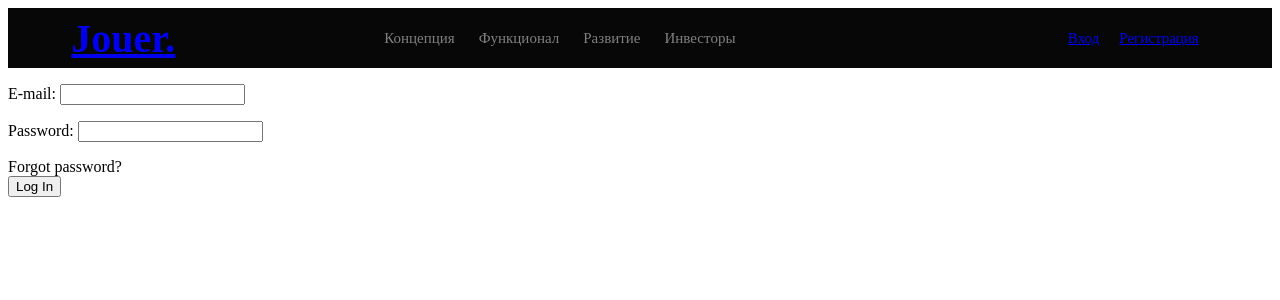
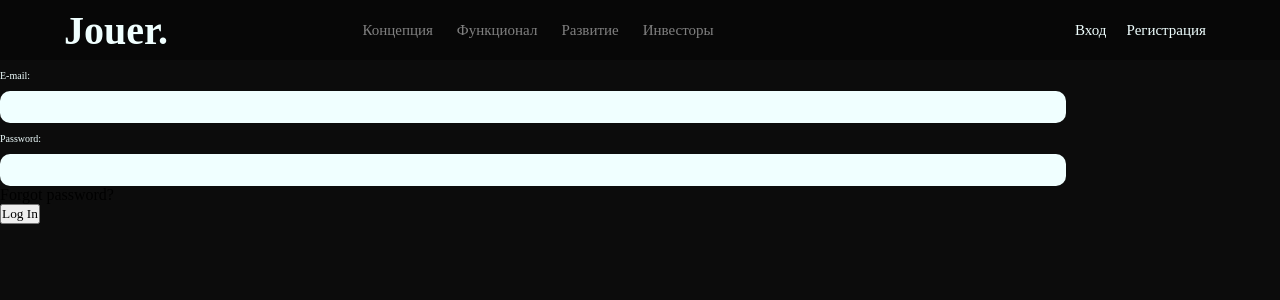
Before and after one commit to Georgykarat/Jouer, a Django app: page /login/ in a window 1280 px wide. Shown: the top 300 px of the page. Run offline with Django 4.2, Linux system fonts and the light colour scheme.

Commit message:
Signin styles

```diff
--- /dev/null
+++ b/home/static/styles/home_signin.css
@@ -0,0 +1,188 @@
+* {
+    font-family: "ComissionerR";
+	margin: 0;
+    padding: 0;
+    text-decoration: none;
+    list-style: none;
+}
+a {
+    text-decoration: none;
+    color: unset;
+}
+
+body, html {
+    margin: 0;
+    height: 0;
+    max-width: 100%;
+    width: 100%;
+}
+body {
+    background-color: #0c0c0c;
+}
+main {
+    display: block;
+    width: 100%;
+
+    height: 100vh;
+}
+.main__cnt {
+    display: flex;
+    width: 100%;
+    height: 100vh;
+    justify-content: center;
+    align-items: center;
+    background-color: #070707d8;
+    margin: 0vh 0;
+}
+.main__signup_cnt {
+    display: flex;
+    justify-content: center;
+    flex-wrap: wrap;
+    align-items: center;
+    width: 30vw;
+    min-height: 70vh;
+    background-color: #252525d8;
+    border-radius: 20px;
+    border: 1px solid transparent;
+}
+.main__signup_cnt2 {
+    display: none;
+    justify-content: center;
+    flex-wrap: wrap;
+    align-items: center;
+    width: 30vw;
+    min-height: 70vh;
+    background-color: #252525d8;
+    border-radius: 20px;
+    border: 1px solid transparent;
+}
+.main__signup_form {
+    display: flex;
+    justify-content: center;
+    flex-wrap: wrap;
+    align-items: center;
+    width: 90%;
+    padding: 5% 5%;
+}
+h2 {
+    font-size: 20px;
+    color: azure;
+    width: 100%;
+    text-align: center;
+    margin-bottom: 10px;
+}
+label {
+    font-size: 10px;
+    text-align: center;
+    color: azure;
+    width: 90%;
+    padding-bottom: 10px;
+    padding-top: 10px;
+    display: flex;
+}
+.main__form_inputcnt {
+    display: flex;
+    justify-content: center;
+    flex-wrap: wrap;
+    width: 100%;
+}
+input {
+    height: 30px;
+    border-radius: 10px;
+    border: 1px solid transparent;
+    background-color: azure;
+    color: #0c0c0c;
+    font-size: 15px;
+    padding-left: 20px;
+    padding-right: 20px;
+    width: 80%;
+    outline: none;
+}
+.register__form-reg-block {
+    display: flex;
+    width: 90%;
+    flex-wrap: wrap;
+    justify-content: start;
+}
+.register__form-reg-block_checkbox {
+    display: flex;
+    width: 100%;
+    flex-wrap: nowrap;
+    justify-content: start;
+}
+.checkbox__reg__custom {
+    width: 5%;
+    cursor: pointer;
+}
+.att-text-1 {
+    color: azure;
+    font-size: 10px;
+}
+.password-check-att-general-cnt-first-row {
+    display: flex;
+    flex-wrap: wrap;
+    justify-content: center;
+    align-items: center;
+}
+.first-att {
+    margin-right: 20px;
+}
+.main__form_submit_button {
+    width: 92%;
+    height: 35px;
+    background-color: grey;
+    color: azure;
+    text-align: center;
+    margin-top: 20px;
+    border-radius: 10px;
+    display: flex;
+    align-items: center;
+    justify-content: center;
+    cursor: not-allowed;
+}
+.main__form_submit_button2 {
+    width: 92%;
+    height: 35px;
+    background-color: grey;
+    color: #27cf7f;
+    text-align: center;
+    margin-top: 20px;
+    border-radius: 10px;
+    display: flex;
+    align-items: center;
+    justify-content: center;
+    cursor: pointer;
+}
+.register__form-reg-block_checkbox {
+    display: flex;
+    flex-wrap: wrap;
+    justify-content: center;
+    align-items: center;
+}
+.tick-one {
+    display: none;
+}
+.tick-two {
+    display: none;
+}
+.tick-three {
+    display: none;
+}
+.tick-four {
+    display: none;
+}
+.mail-f {
+    border-width: 1px;
+    border-style: solid;
+    border-color: grey;
+}
+.pass-f {
+    border-width: 1px;
+    border-style: solid;
+    border-color: grey;
+}
+.pass-f-con {
+    border-width: 1px;
+    border-style: solid;
+    border-color: grey;
+}
--- a/home/templates/home/signin.html
+++ b/home/templates/home/signin.html
@@ -6,6 +6,7 @@
     <meta name="viewport" content="width=device-width, initial-scale=1.0">
     <script src="{% static 'frameworks/jQueryv3.6.0.min.js' %}"></script>
     <link rel="stylesheet" type="text/css" href="{% static 'styles/home_top.css' %}">
+    <link rel="stylesheet" type="text/css" href="{% static 'styles/home_signin.css' %}">
     <title>Jouer Login</title>
 </head>
 <body>
```
